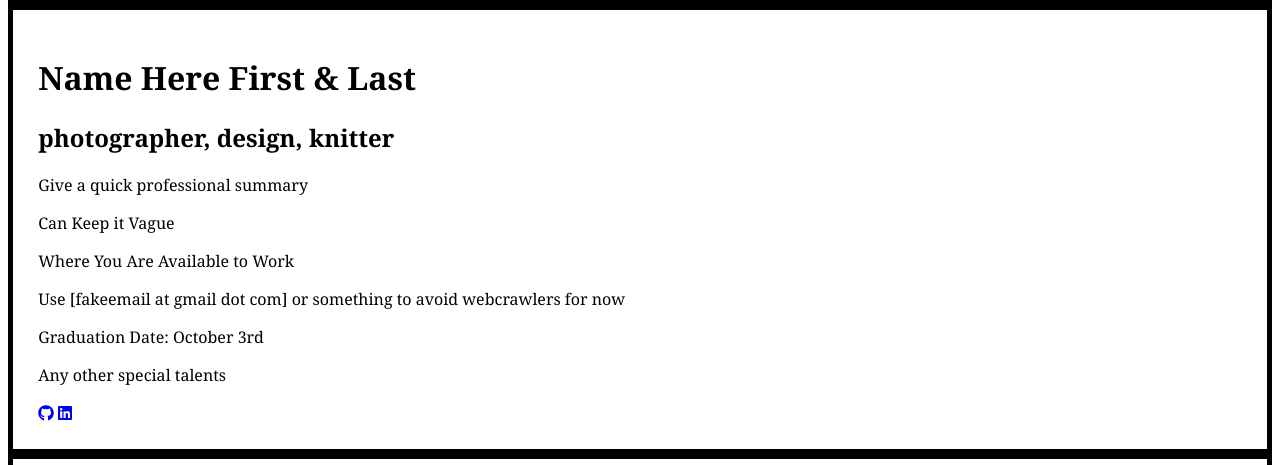
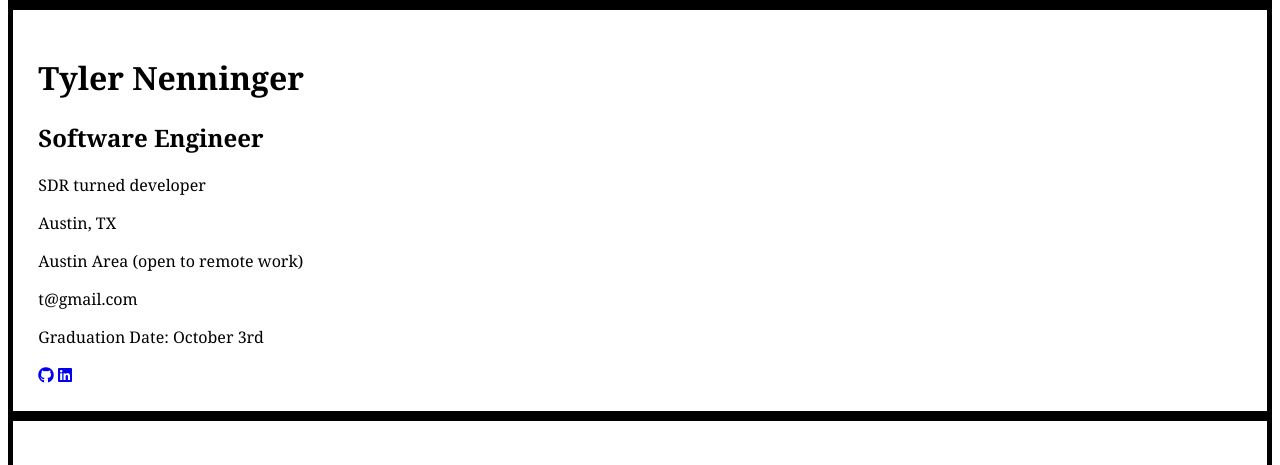
Before and after one commit to youkaithegreat/hireourgacohort, a plain HTML site: page directory/directory.html in a window 1280 px wide. Shown: the part 924-1389 px from the top of the page. Drawn offline with Linux system fonts and the light colour scheme; some icons are missing.

Commit message:
personal info

```diff
--- a/directory/directory.html
+++ b/directory/directory.html
@@ -49,17 +49,17 @@
     <!-- The reason we are doing this is just to get data to use for the class, later we would want to use a database-->
 
     <div id='your-firstname-profile' class='ga-profile'>
-        <h1 id="full-name">Name Here First & Last</h1>
-        <h2 id="keyword-search">photographer, design, knitter</h2>
-        <p id="summary">Give a quick professional summary</p>
-        <p id="location">Can Keep it Vague</p>
-        <p id="available-where">Where You Are Available to Work</p>
-        <p id="contact-email">Use [fakeemail at gmail dot com] or something to avoid webcrawlers for now</p>
+        <h1 id="full-name">Tyler Nenninger</h1>
+        <h2 id="keyword-search">Software Engineer</h2>
+        <p id="summary">SDR turned developer</p>
+        <p id="location">Austin, TX</p>
+        <p id="available-where">Austin Area (open to remote work)</p>
+        <p id="contact-email">t@gmail.com</p>
         <p id="graduation-date">Graduation Date: October 3rd</p>
-        <p id="specialtalents">Any other special talents</p>
-        <a href="fill this link"><i class="fa-brands fa-github"></i></a>
-        <a href="fill this link"><i class="fa-brands fa-linkedin"></i></a>
-        <a href="personal website"><i class="fa-solid fa-browser"></i></a>
+        <p id="specialtalents"></p>
+        <a href="https://github.com/tylern16"><i class="fa-brands fa-github"></i></a>
+        <a href="https://www.linkedin.com/in/tylernenninger/"><i class="fa-brands fa-linkedin"></i></a>
+        <a href="https://www.linkedin.com/in/tylernenninger/"><i class="fa-solid fa-browser"></i></a>
     </div>
 
     <!-- Instructions, please copy and paste everything above this div to below this div or the next empty line and populate it-->
```
